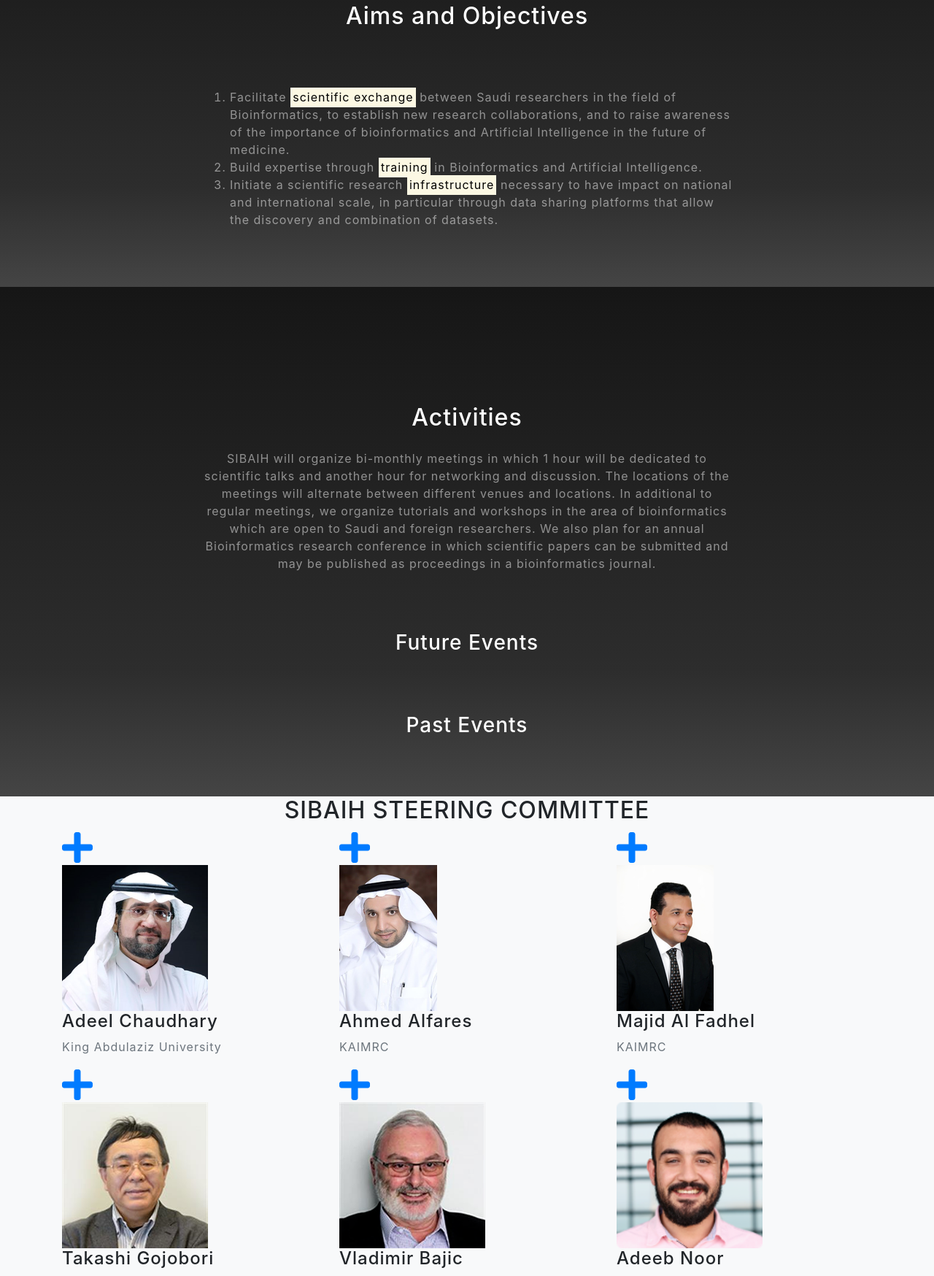
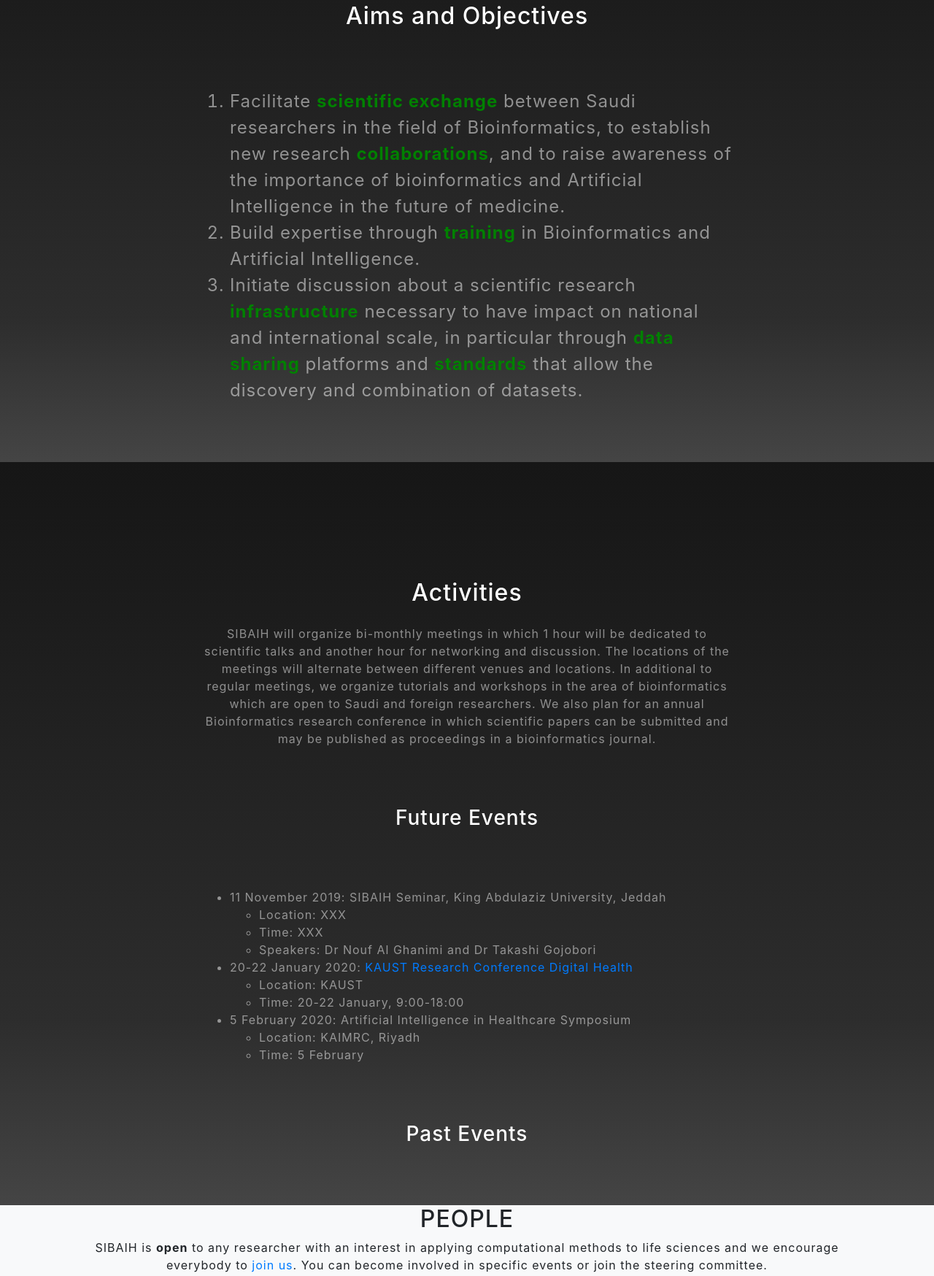
Before and after one commit to leechuck/sibaih, a website with bundled scripts: page index.html in a window 1280 px wide. Shown: the part 957-2705 px from the top of the page at 73% size. Built offline with nearby package versions, Linux system fonts and the light colour scheme; files whose address does not match are found by name.

Commit message:
added events

```diff
--- a/css/grayscale.css
+++ b/css/grayscale.css
@@ -168,7 +168,16 @@
 }
 
 .about-section p {
-  margin-bottom: 5rem;
+    margin-bottom: 5rem;
+}
+
+.about-section ol {
+    font-size: 150%;
+}
+
+.about-section ol strong {
+    color: green;
+
 }
 
 .projects-section {
@@ -284,7 +293,7 @@
 
 .signup-section {
   padding: 10rem 0;
-  background: linear-gradient(to bottom, rgba(22, 22, 22, 0.1) 0%, rgba(22, 22, 22, 0.5) 75%, #161616 100%);
+  background: linear-gradient(to bottom, rgba(22, 22, 22, 0.1) 0%, rgba(22, 22, 22, 0.5) 95%, #161616 100%);
   background-position: center;
   background-repeat: no-repeat;
   background-attachment: scroll;
--- a/index.html
+++ b/index.html
@@ -74,20 +74,22 @@
       <div class="row">
         <div class="col-lg-8 mx-auto">
           <h2 class="text-white mb-4">Aims and Objectives</h2>
-          <p class="text-white-50">
-	    <ol class="text-white-50 text-left">
-	      <li>Facilitate <mark>scientific exchange</mark> between Saudi
-	      researchers in the field of Bioinformatics, to establish
-	      new research collaborations, and to raise awareness of
-	      the importance of bioinformatics and Artificial
-		Intelligence in the future of medicine.</li>
-	      <li>Build expertise through <mark>training</mark> in Bioinformatics
+          <p class="text-white-50 about-large">
+	    <ol class="text-white-50 text-left about-large">
+	      <li>Facilitate <strong>scientific exchange</strong> between Saudi
+		researchers in the field of Bioinformatics, to establish
+		new research <strong>collaborations</strong>, and to
+		raise awareness of the importance of
+		bioinformatics and Artificial Intelligence in the
+		future of medicine.</li>
+	      <li>Build expertise through <strong>training</strong> in Bioinformatics
 		and Artificial Intelligence.</li>
-	      <li>Initiate a scientific research <mark>infrastructure</mark>
-		necessary to have impact on national and international
-		scale, in particular through data sharing platforms
-		that allow the discovery and combination of
-		datasets.</li>
+	      <li>Initiate discussion about a scientific
+		research <strong>infrastructure</strong> necessary to
+		have impact on national and international scale, in
+		particular through <strong>data sharing</strong>
+		platforms and <strong>standards</strong> that allow
+		the discovery and combination of datasets.</li>
 	    </ol>
 	  </p>
         </div>
@@ -96,7 +98,7 @@
   </section>
 
   <!-- Events Section -->
-  <section id="events" class="about-section text-center">
+  <section id="events" class="text-center about-section">
     <div class="container">
       <div class="row">
         <div class="col-lg-8 mx-auto">
@@ -115,9 +117,32 @@
 	  </p>
           <h3 class="text-white mb-5">Future Events</h2>
           <p class="text-white-50">
-	    <ol class="text-white-50 text-left">
+	    <ul class="text-white-50 text-left">
+	      <li>11 November 2019: SIBAIH Seminar, King Abdulaziz
+	      University, Jeddah
+	      <ul>
+		<li>Location: XXX</li>
+		<li>Time: XXX</li>
+		<li>Speakers: Dr Nouf Al Ghanimi and Dr Takashi Gojobori</li>
+	      </ul>
+	      </li>
 
-	    </ol>
+	      <li>20-22 January 2020: <a href="https://cb.kaust.edu.sa/Digital-Health-Conference-2020/Pages/default.aspx">KAUST Research Conference Digital Health</a>
+	      <ul>
+		<li>Location: KAUST</li>
+		<li>Time: 20-22 January, 9:00-18:00</li>
+	      </ul>
+	      </li>
+
+	      <li>5 February 2020: Artificial Intelligence in
+	      Healthcare Symposium
+	      <ul>
+		<li>Location: KAIMRC, Riyadh</li>
+		<li>Time: 5 February</li>
+	      </ul>
+	      </li>
+
+	    </ul>
 	  </p>
           <h3 class="text-white mb-5">Past Events</h2>
           <p class="text-white-50">
@@ -135,7 +160,15 @@
     <div class="container">
       <div class="row">
         <div class="col-lg-12 text-center">
-          <h2 class="section-heading text-uppercase">SIBAIH Steering Committee</h2>
+          <h2 class="section-heading text-uppercase">People</h2>
+	  <p>
+	    SIBAIH is <strong>open</strong> to any researcher with an
+	    interest in applying computational methods to life
+	    sciences and we encourage everybody to <a href="#signup">join
+	      us</a>. You can become involved in specific events or join
+	    the steering committee.
+	  </p>
+          <h3 class="section-heading text-uppercase">SIBAIH Steering Committee</h3>
         </div>
       </div>
       <div class="row">
@@ -291,22 +324,31 @@
   <section id="signup" class="signup-section">
     <div class="container">
       <div class="row">
-        <div class="col-md-10 col-lg-8 mx-auto text-center">
+        <div class="text-center">
           <i class="far fa-paper-plane fa-2x mb-2 text-white-50"></i>
           <h2 class="text-white mb-4">Get involved!</h2>
           <p class="text-green-50">
 	    We use Slack for coordinating events and
-	    collaboration. You can join our Slack workspace
+	    collaboration. We encourage anybody with an interest in in bioinformatics
+	    or Artificial Intelligence to join. To join our community,
+	    please join our Slack workspace
 	    at <a href="https://join.slack.com/t/sibaih/shared_invite/enQtNzgzOTM0MDY0NzczLWYxZDgwNzMxZjYxZmMxN2FkMzI0MzEzNGVjYjljN2Q1MDQ4MzYzZTIxNjc4MThkNzU0ZWExNDZlN2Q1ZWZjYjk">this
 	      link</a>.
+	  </p>
+	  <p class="text-green-50">
+	    We are looking to advertise events in the area of
+	    bioinformatics or AI in health taking place in Saudi
+	    Arabia and which are open to researchers in the
+	    Kingdom. If you are hosting an event in this area, please
+	    <a href="mailto:robert.hoehndorf@kaust.edu.sa">get in touch</a>.
 	  </p>
         </div>
       </div>
     </div>
   </section>
 
-  <!-- About Section -->
-  <section id="resources" class="about-section text-center">
+  <!-- Resources Section -->
+  <section id="resources" class="text-center about-section">
     <div class="container">
       <div class="row">
         <div class="col-lg-8 mx-auto">
```
